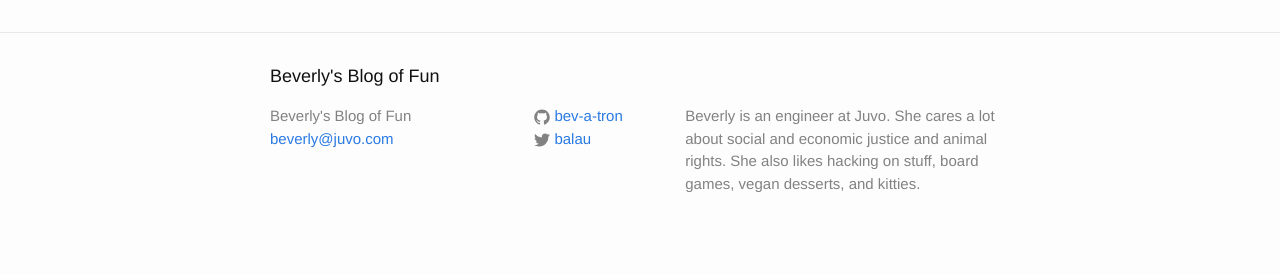
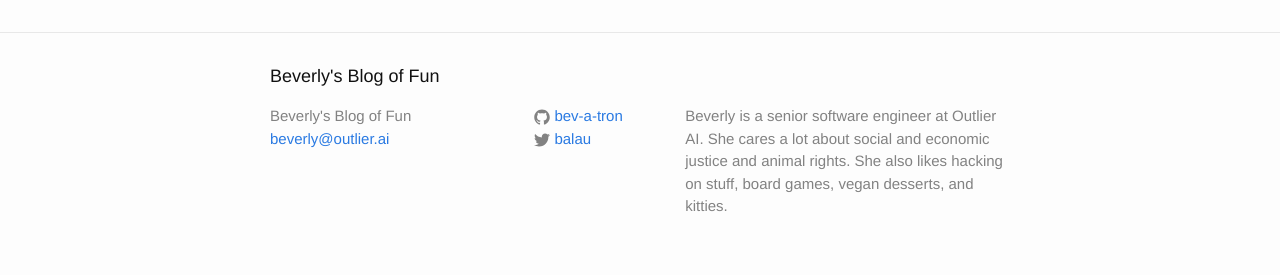
Before and after one commit to bev-a-tron/bev-a-tron.github.io, a Jekyll site: the page built from index.html, in a window 1280 px wide. Shown: the part 714-989 px from the top of the page. Built offline with Jekyll 4.4.1, drawn with Linux system fonts in a browser that asks for light colours.

Commit message:
Update email and company

```diff
--- a/_config.yml
+++ b/_config.yml
@@ -1,8 +1,8 @@
 # Site settings
 title: Beverly's Blog of Fun
-email: beverly@juvo.com
+email: beverly@outlier.ai
 description: >
-  Beverly is an engineer at Juvo. She cares a lot about social and economic justice and animal rights. She also likes hacking on stuff, board games, vegan desserts, and kitties.
+  Beverly is a senior software engineer at Outlier AI. She cares a lot about social and economic justice and animal rights. She also likes hacking on stuff, board games, vegan desserts, and kitties.
 baseurl: "" # the subpath of your site, e.g. /blog/
 url: "https://bev-a-tron.github.io" # the base hostname & protocol for your site
 twitter_username: balau
```
